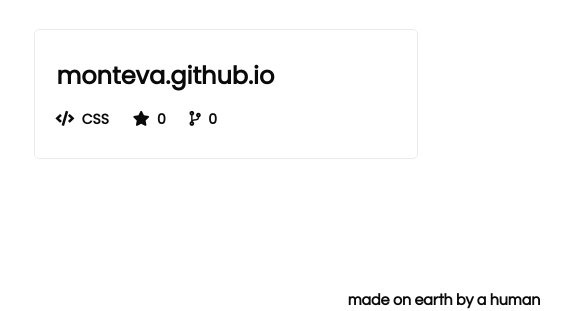
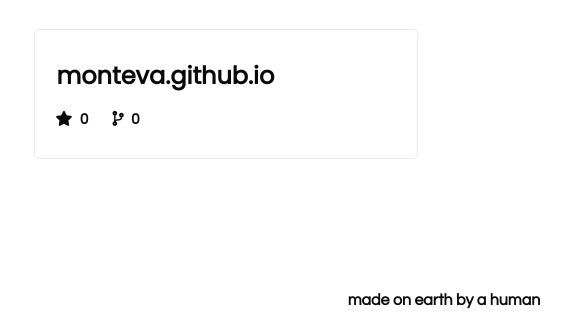
Before and after one commit to monteva/monteva.github.io, a website: page dist/index.html in a window 1280 px wide. Shown: the part 348-659 px from the top of the page, 388-959 px from the left. Drawn offline with nearby package versions, Linux system fonts and the light colour scheme; no server answers.

Commit message:
Deploy monteva/monteva.github.io to github.com/monteva/monteva.github.io.git:master

```diff
--- a/dist/index.html
+++ b/dist/index.html
@@ -48,7 +48,7 @@
                             <span style="display:none;">undefined</span>
                             </div>
                             <div class="bottom_section">
-                                <span style="display:inline-block;"><i class="fas fa-code"></i>&nbsp; CSS</span>
+                                <span style="display:none;"><i class="fas fa-code"></i>&nbsp; null</span>
                                 <span><i class="fas fa-star"></i>&nbsp; 0</span>
                                 <span><i class="fas fa-code-branch"></i>&nbsp; 0</span>
                             </div>
```
